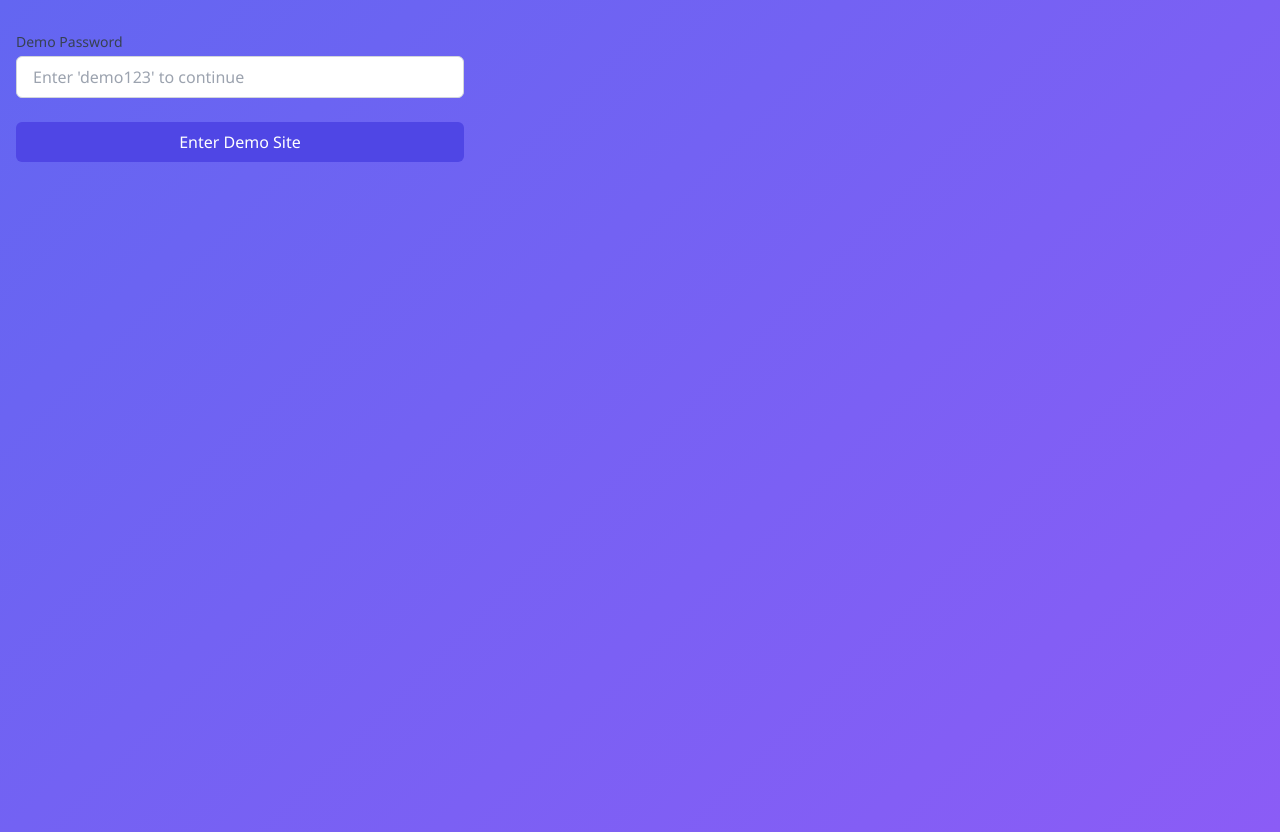
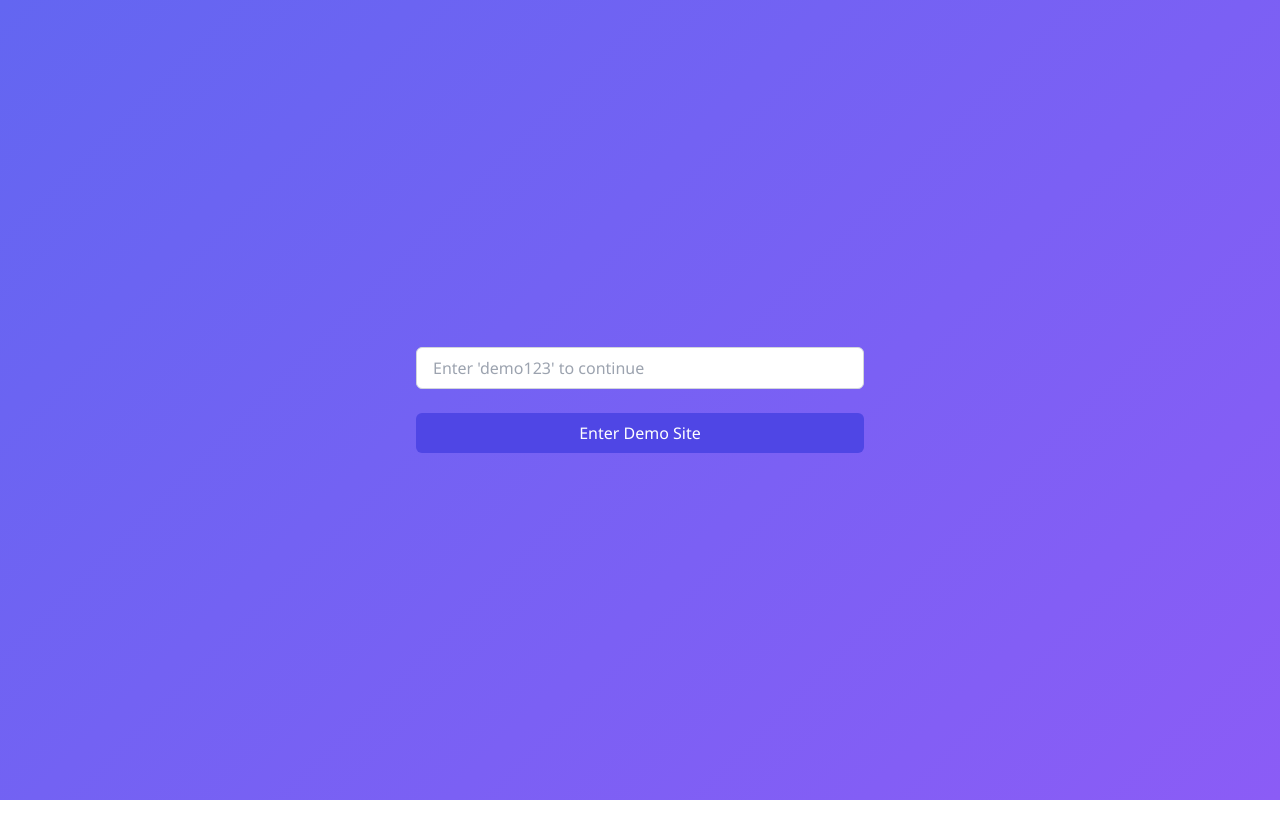
Before and after one commit to bobsy-doodles/pass, a plain HTML site: page index.html in a window 1280 px wide. After the commit the page ends 800 px from the top, so only its background shows below. Drawn offline with nearby package versions, Linux system fonts and the light colour scheme.

Commit message:
Update index.html

```diff
--- a/index.html
+++ b/index.html
@@ -17,12 +17,12 @@
         }
     </style>
 </head>
-<body>
+<body class="flex items-center justify-center">
     <div class="max-w-md w-full mx-4 my-8">
         <!-- Login Screen -->
 
             <div class="mb-6">
-                <label for="demo-password" class="block text-sm font-medium text-gray-700 mb-1">Demo Password</label>
+
                 <input type="text" id="demo-password" placeholder="Enter 'demo123' to continue"
                     class="w-full px-4 py-2 border border-gray-300 rounded-md focus:outline-none focus:ring-2 focus:ring-indigo-500">
 
```
